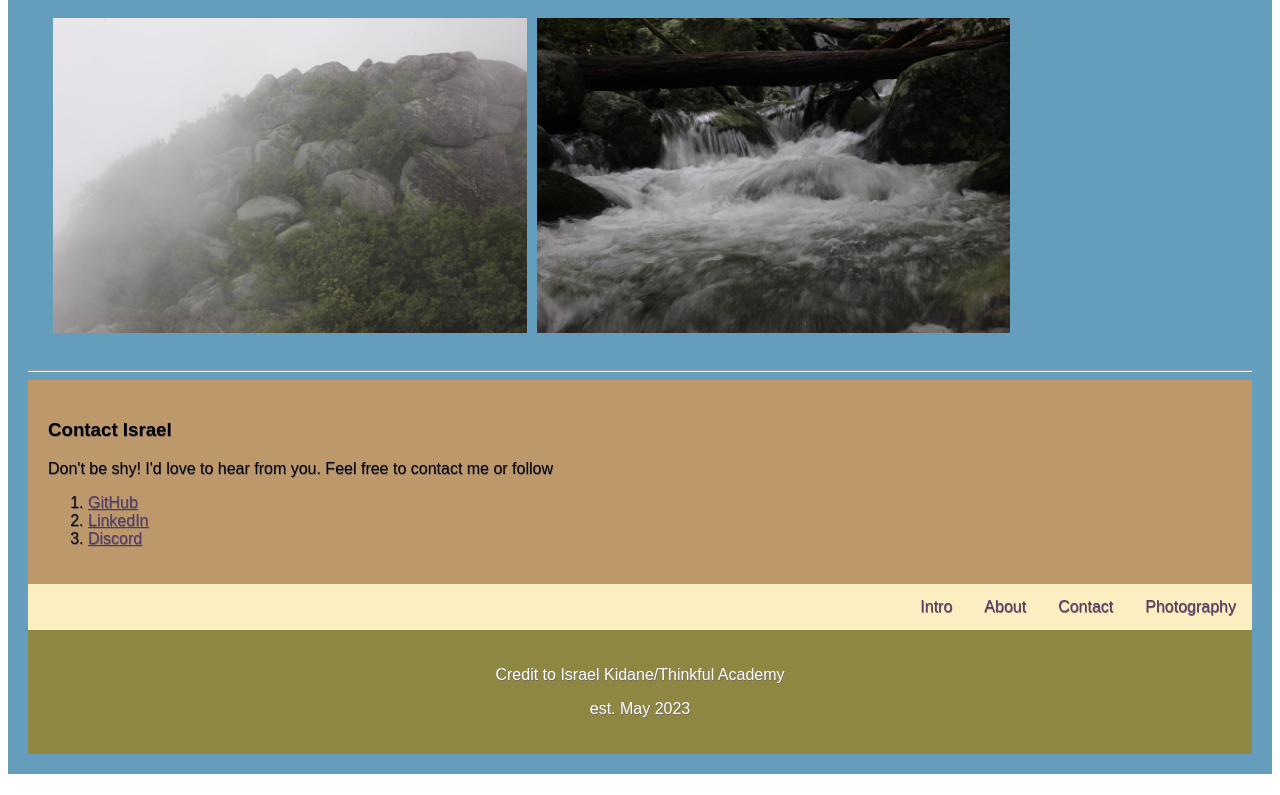
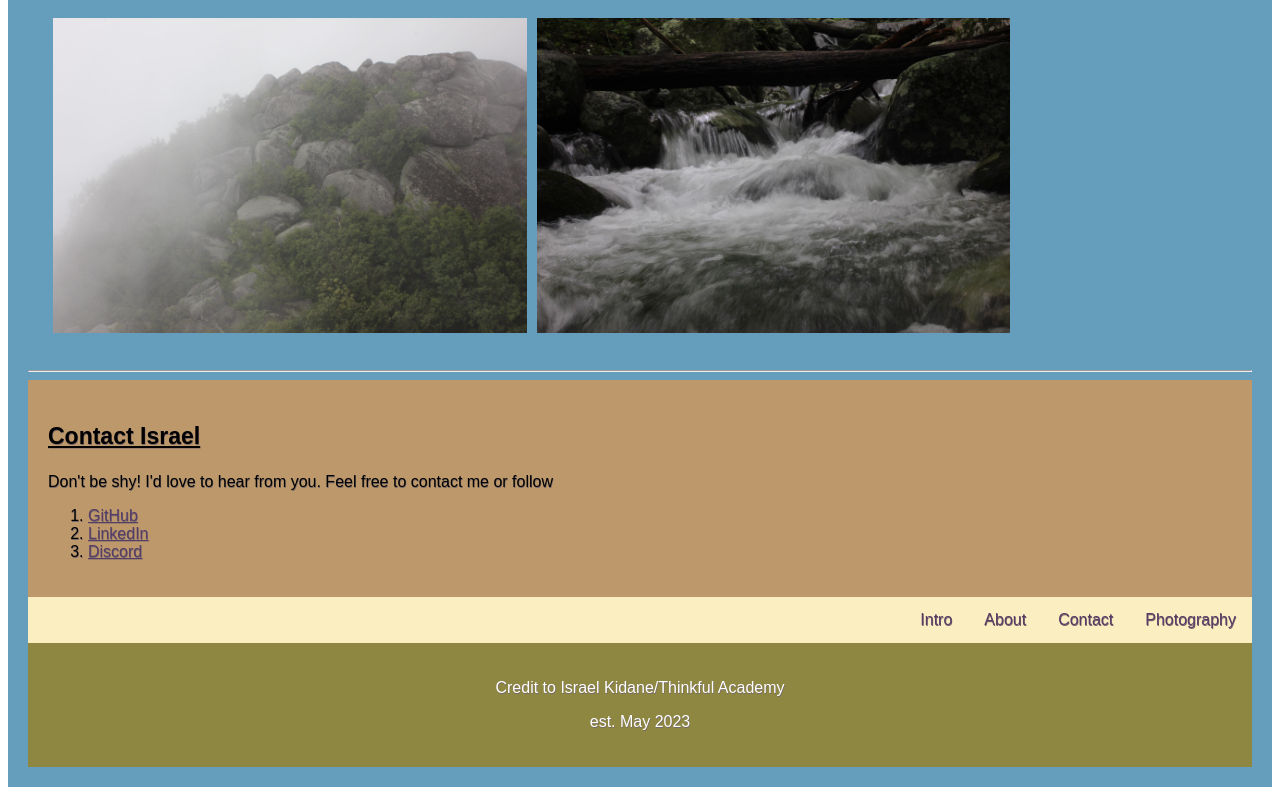
Before and after one commit to israelkidanee/israelkidanee.github.io, a plain HTML site: page index.html in a window 1280 px wide. Shown: the part 1196-1991 px from the top of the page. Drawn offline with Linux system fonts and the light colour scheme.

Commit message:
Update style.css

```diff
--- a/style.css
+++ b/style.css
@@ -1,20 +1,30 @@
 /* univeral page font */
     html *
-{ font-family: Arial !important;
-  text-shadow: .5px .5px #786868ff;}
+    {
+        font-family: Arial !important;
+        text-shadow: .5px .5px #786868ff;
+    }
+    article
+    {
+      text-align: center;
+    }
 
- /*about me alignment with photography*/
-  article {text-align: center;}
-
-  /* Name alignment */
-  h1 {text-align: center;}
-
+    h1
+    {
+     text-align: center;
+    }
     /* Add CSS for the header */
     header {
         background-color: #bc986a;
         padding: 8px;
         text-align: left;
         font:
+    }
+
+    /* Add CSS for the h3 and h2 */
+    h3 {
+      text-decoration: underline;
+      font-size: 23px; /* font size that was missing in the thinkful grading */
     }
 
     /* Add CSS for the quick-me class */
```
Lines whose indentation alone changed are shown as unchanged.
